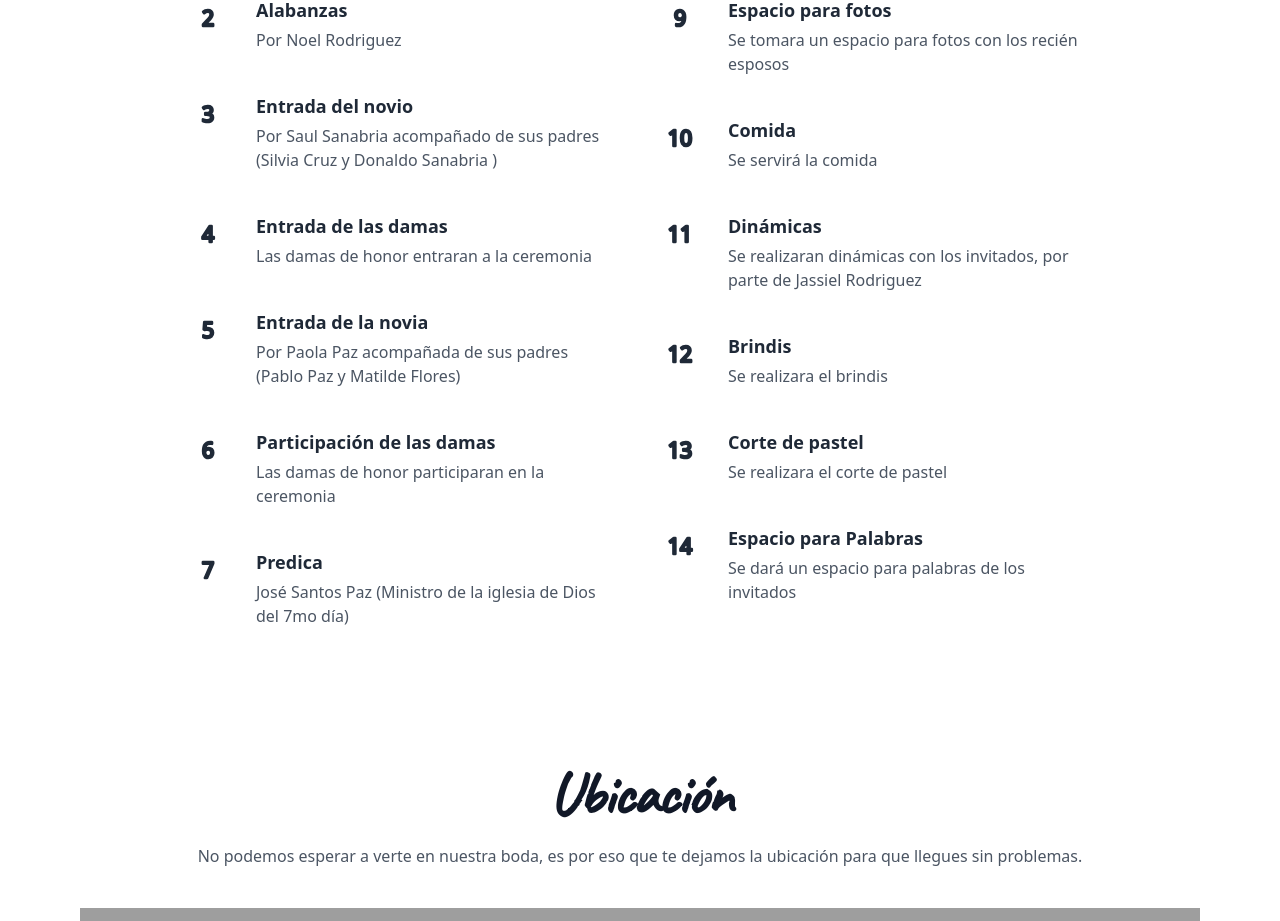
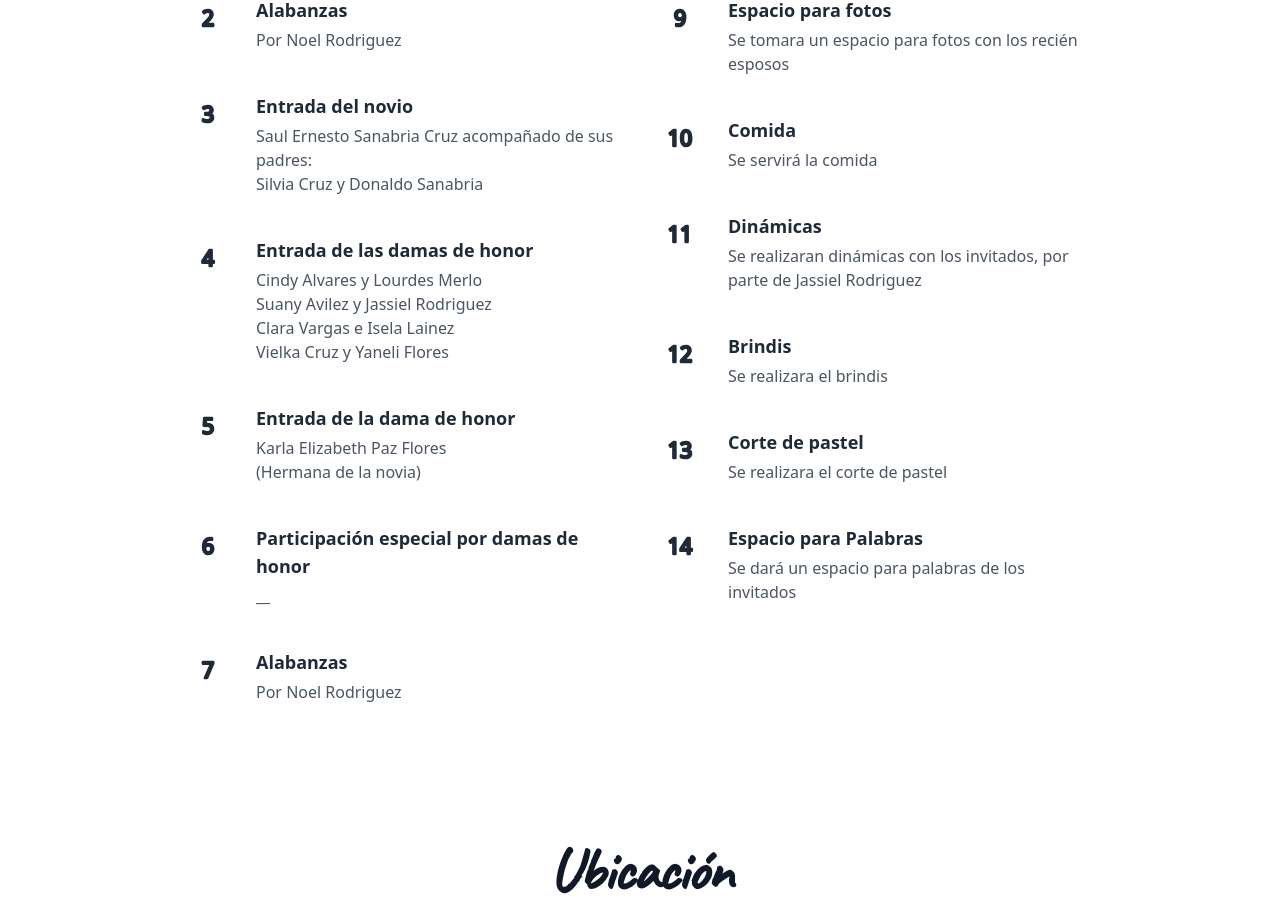
Before and after one commit to Franciscopaz199/bodaSaulYPaola, a React (Create React App) app: page / in a window 1280 px wide. Shown: the part 1140-2061 px from the top of the page. Built offline with nearby package versions, Linux system fonts and the light colour scheme; grey boxes are pictures that could not be loaded.

Commit message:
primeros cambios en agenda

```diff
--- a/src/components/ItemAgenda.jsx
+++ b/src/components/ItemAgenda.jsx
@@ -11,8 +11,7 @@ const ItemAgenda = ({ number, title, description }) => {
                     <h3 class="text-base sm:text-lg font-semibold text-gray-800 dark:text-gray-200">
                          {title}
                     </h3>
-                    <p class="mt-1 text-gray-600 dark:text-gray-400">
-                         {description}
+                    <p class="mt-1 text-gray-600 dark:text-gray-400" dangerouslySetInnerHTML={{ __html: description }}>
                     </p>
                </div>
           </div>
--- a/src/pages/Agenda.jsx
+++ b/src/pages/Agenda.jsx
@@ -36,32 +36,35 @@ const Agenda = () => {
                                    <ItemAgenda
                                         number="3"
                                         title="Entrada del novio"
-                                        description="Por Saul Sanabria acompañado de sus padres (Silvia Cruz y Donaldo Sanabria )"
+                                        description="Saul Ernesto Sanabria Cruz acompañado de sus padres: <br>Silvia Cruz y Donaldo Sanabria"
                                    />
                                    <ItemAgenda
                                         number="4"
-                                        title="Entrada de las damas"
-                                        description="Las damas de honor entraran a la ceremonia"
+                                        title="Entrada de las damas de honor"
+                                        description="Cindy Alvares y Lourdes Merlo<br/>
+                                             Suany Avilez y Jassiel Rodriguez<br/>
+                                             Clara Vargas e Isela Lainez<br/>
+                                             Vielka Cruz y Yaneli Flores<br/>
+                                        "
                                    />
 
 
                                    <ItemAgenda
                                         number="5"
-                                        title="Entrada de la novia"
-                                        description="Por Paola Paz acompañada de sus padres (Pablo Paz y Matilde Flores)"
+                                        title="Entrada de la dama de honor"
+                                        description="Karla Elizabeth Paz Flores <br>(Hermana de la novia)"
                                    />
-
 
                                    <ItemAgenda
                                         number="6"
-                                        title="Participación de las damas"
-                                        description=" Las damas de honor participaran en la ceremonia"
+                                        title="Participación especial por damas de honor"
+                                        description="__"
                                    />
 
                                    <ItemAgenda
                                         number="7"
-                                        title="Predica"
-                                        description=" José Santos Paz (Ministro de la iglesia de Dios del 7mo día)"
+                                        title="Alabanzas"
+                                        description=" Por Noel Rodriguez"
                                    />
 
                               </div>
```
Also changed, not shown: 1 other file (tests, documents, lock files or other folders).
